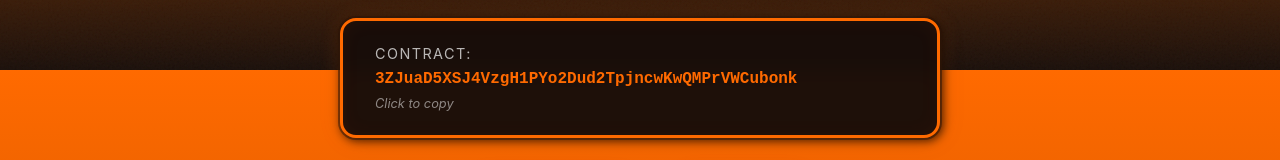
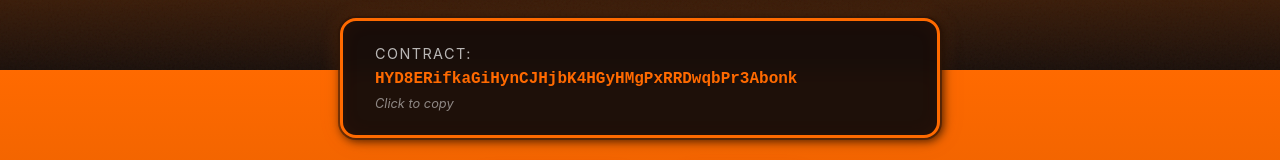
Before and after one commit to a05cramer-ctrl/Tromp, a React (Vite) app: page / in a window 1280 px wide. Shown: the part 730-890 px from the top of the page. Built offline with nearby package versions, Linux system fonts and the light colour scheme.

Commit message:
Update: Change contract address in ContractBox component

```diff
--- a/src/components/ContractBox.tsx
+++ b/src/components/ContractBox.tsx
@@ -5,7 +5,7 @@ interface ContractBoxProps {
 }
 
 const ContractBox = ({ onCopy }: ContractBoxProps) => {
-  const contractAddress = '3ZJuaD5XSJ4VzgH1PYo2Dud2TpjncwKwQMPrVWCubonk'
+  const contractAddress = 'HYD8ERifkaGiHynCJHjbK4HGyHMgPxRRDwqbPr3Abonk'
 
   const handleCopy = async () => {
     try {
```
